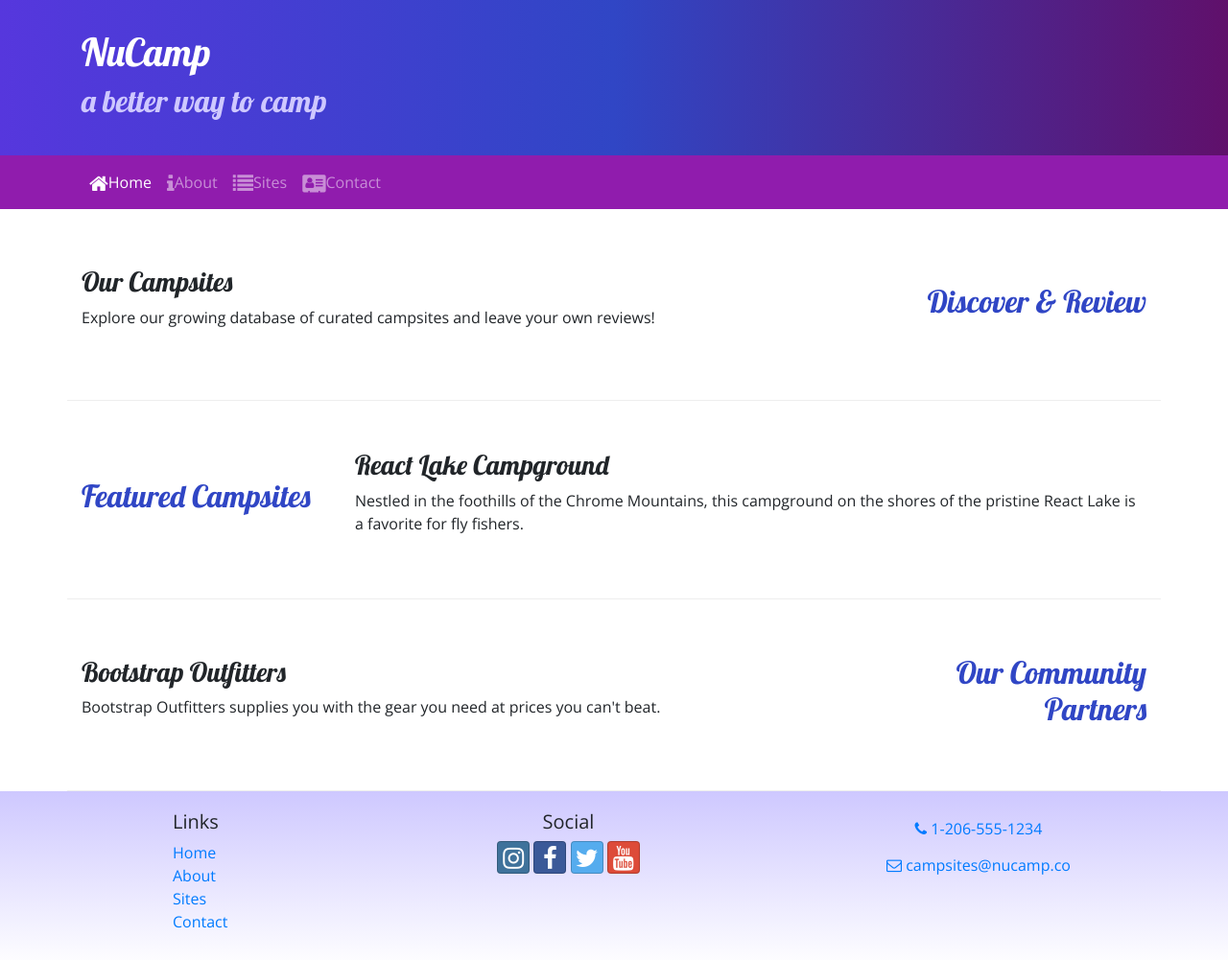
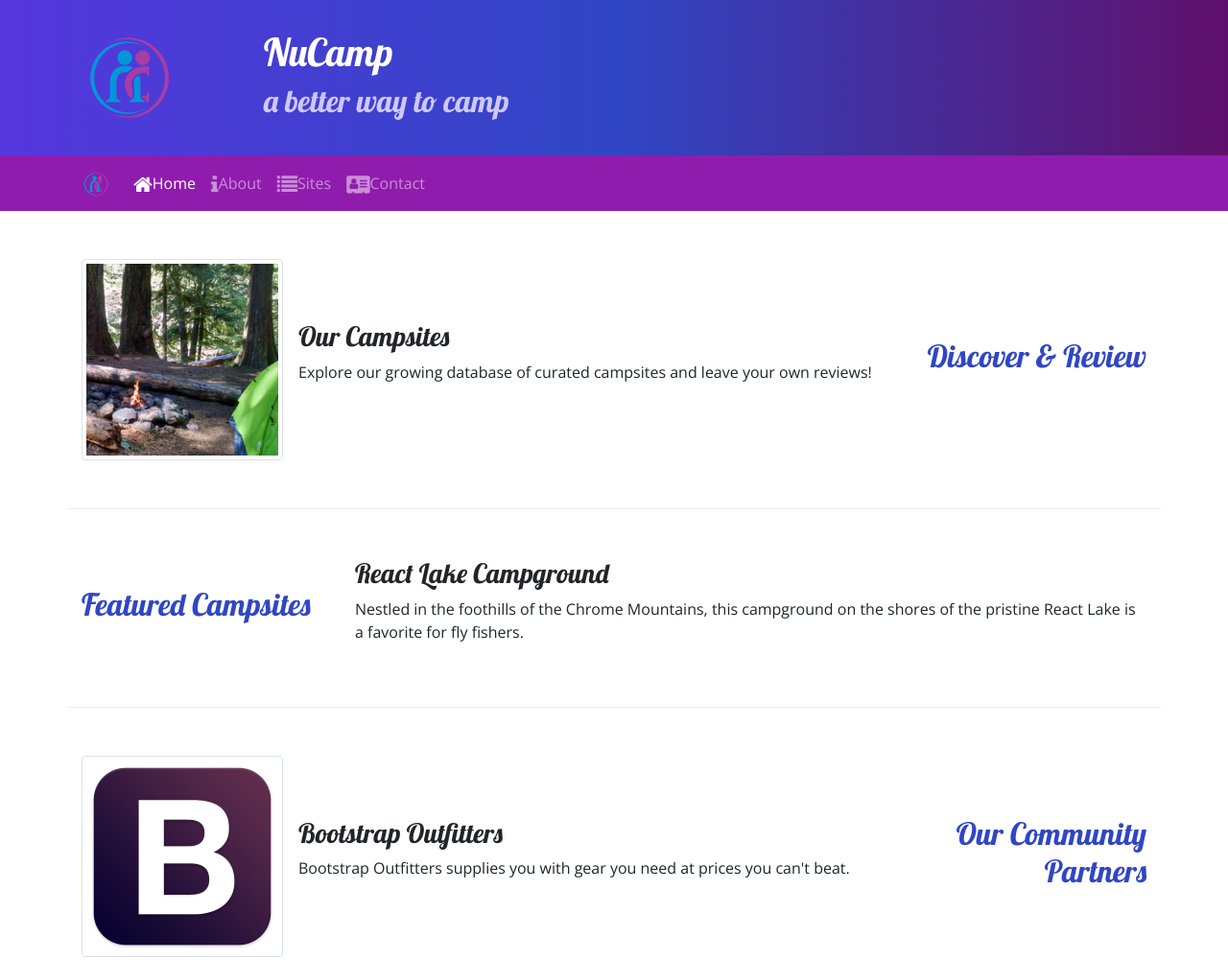
Before and after one commit to McDancerson/nucampsite, a website: page index.html in a window 1280 px wide. Shown: the top 1001 px of the page at 96% size. Drawn offline with nearby package versions, Linux system fonts and the light colour scheme.

Commit message:
Images and Media

```diff
--- a/index.html
+++ b/index.html
@@ -23,6 +23,9 @@
     <header class="jumbotron jumbotron-fluid">
         <div class="container">
             <div class="row">
+                <div class="col-4 col-sm-3 col-md-2 align-self-center">
+                    <img src="img/logo.png" class="img-fluid" />
+                </div>
                 <div class="col">
                     <h1>NuCamp</h1>
                     <h2>a better way to camp</h2>
@@ -32,8 +35,8 @@
     </header>
 
     <nav class="navbar navbar-expand-sm navbar-dark sticky-top">
-        <div class="container">
-            <button class="navbar-toggler ml-auto" type="button" data-toggle="collapse" data-target="#nucampNavbar">
+        <div class="container"><a class="navbar-brand" href="#"><img src="img/logo.png" height="30" width="30" /></a>
+            <button class="navbar-toggler" type="button" data-toggle="collapse" data-target="#nucampNavbar">
                 <span class="navbar-toggler-icon"></span>
             </button>
             <div class="collapse navbar-collapse" id="nucampNavbar">
@@ -56,9 +59,15 @@
                 <h2 class="text-sm-right">Discover & Review</h2>
             </div>
             <div class="col">
-                <h3>Our Campsites</h3>
-                <p class="d-none d-sm-block">Explore our growing database of curated campsites and leave your own
-                    reviews!</p>
+                <div class="media">
+                    <img class="d-flex mr-3 img-thumbnail" src="img/breadcrumb-trail-thumb.jpg"
+                        alt="Breadcrumb Trail" />
+                    <div class="media-body align-self-center">
+                        <h3>Our Campsites</h3>
+                        <p class="d-none d-sm-block">Explore our growing database of curated campsites and leave your
+                            own reviews!</p>
+                    </div>
+                </div>
             </div>
         </div>
 
@@ -78,9 +87,14 @@
                 <h2 class="text-sm-right">Our Community Partners</h2>
             </div>
             <div class="col">
-                <h3>Bootstrap Outfitters</h3>
-                <p class="d-none d-sm-block">Bootstrap Outfitters supplies you with the gear you need at prices you
-                    can't beat.</p>
+                <div class="media">
+                    <img class="d-flex mr-3 img-thumbnail" src="img/bootstrap-thumb.png" alt="Bootstrap Outfitters" />
+                    <div class="media-body align-self-center">
+                        <h3>Bootstrap Outfitters</h3>
+                        <p class="d-none d-sm-block">Bootstrap Outfitters supplies you with gear you need at prices you
+                            can't beat.</p>
+                    </div>
+                </div>
             </div>
         </div>
     </div>
@@ -99,10 +113,14 @@
                 </div>
                 <div class="col-6 col-sm-5 text-center">
                     <h5>Social</h5>
-                    <a class="btn btn-social-icon btn-instagram" href="http://instagram.com/"><i class="fa fa-instagram"></i></a>
-                    <a class="btn btn-social-icon btn-facebook" href="http://facebook.com/"><i class="fa fa-facebook"></i></a>
-                    <a class="btn btn-social-icon btn-twitter" href="http://twitter.com/"><i class="fa fa-twitter"></i></a>
-                    <a class="btn btn-social-icon btn-google" href="http://youtube.com/"><i class="fa fa-youtube"></i></a>
+                    <a class="btn btn-social-icon btn-instagram" href="http://instagram.com/"><i
+                            class="fa fa-instagram"></i></a>
+                    <a class="btn btn-social-icon btn-facebook" href="http://facebook.com/"><i
+                            class="fa fa-facebook"></i></a>
+                    <a class="btn btn-social-icon btn-twitter" href="http://twitter.com/"><i
+                            class="fa fa-twitter"></i></a>
+                    <a class="btn btn-social-icon btn-google" href="http://youtube.com/"><i
+                            class="fa fa-youtube"></i></a>
                 </div>
                 <div class="col-sm-4 text-center">
                     <a role="button" class="btn btn-link" href="tel:+12065551234"><i class="fa fa-phone"></i>
```
Also changed, not shown: aboutus.html (+6 -2 lines), contactus.html (+6 -2 lines), img/bootstrap-thumb.png (added), img/breadcrumb-trail-thumb.jpg (added), img/breadcrumb-trail.jpg (added), img/chrome-river-thumb.jpg (added), img/chrome-river.jpg (added), img/logo.png (added), img/react-lake-thumb.jpg (added), img/react-lake.jpg (added).
